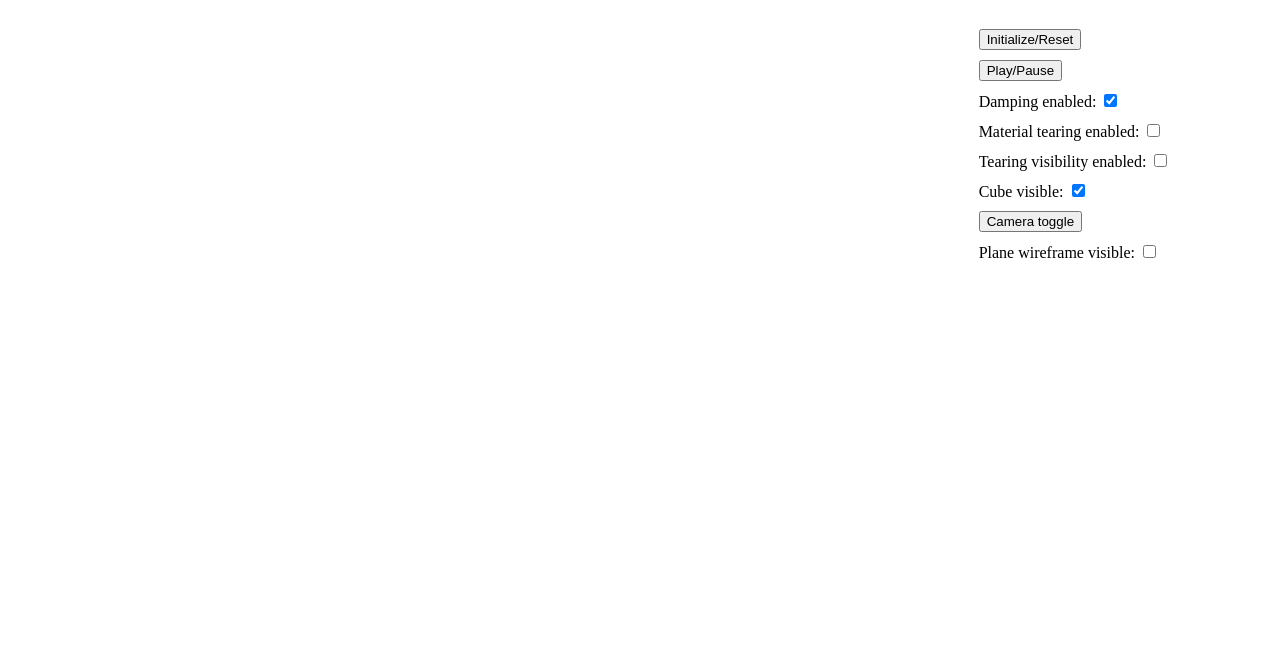
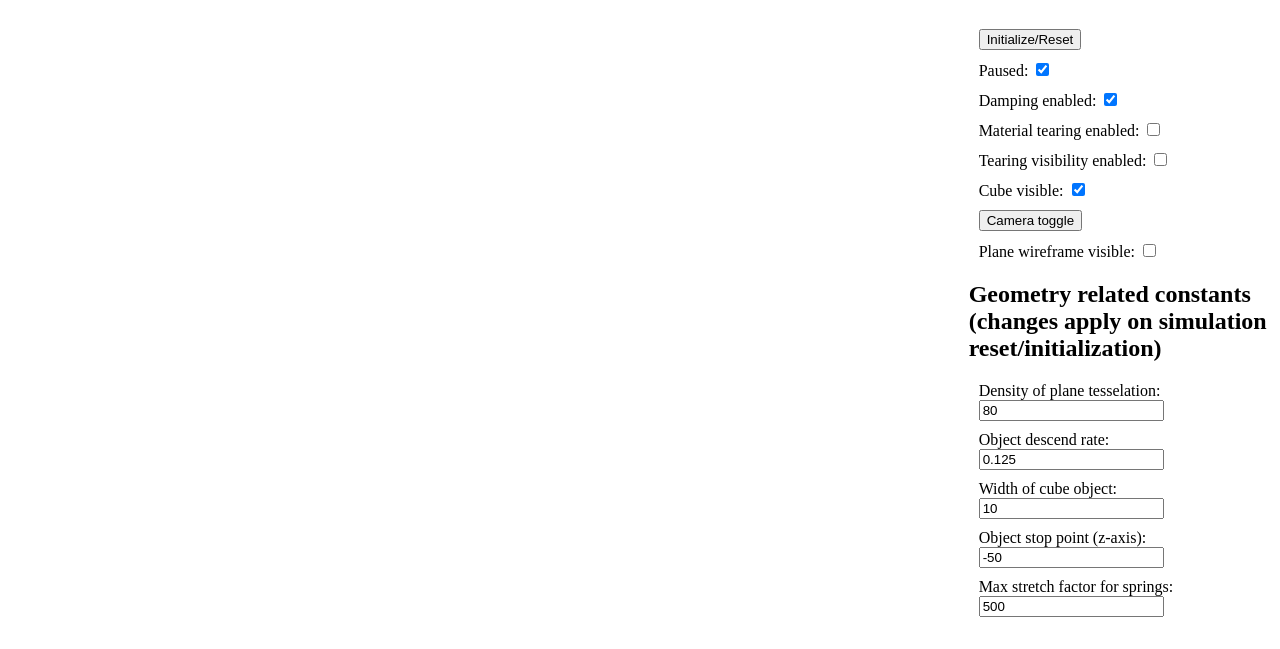
Before and after one commit to mrm8391/ElasticSurfaceFracture, a website: page index.html in a window 1280 px wide. Shown: the part 61-710 px from the top of the page. Drawn offline with Linux system fonts and the light colour scheme.

Commit message:
Add geometry config controls (+fix minor texture bug)
-Add controls that apply on reset/init
-Change pause button to checkbox
-Fix issue of wireframe not applying on reset/init

```diff
--- a/index.html
+++ b/index.html
@@ -18,21 +18,21 @@
         </canvas>
         <div id="confControls">
             <button class="ConfOption" id="initializeId">Initialize/Reset</button>
-            <button class="ConfOption" id="startId">Play/Pause</button>
+
+            <label class="ConfOption">Paused: <input id="pauseId" type="checkbox"></label>
             <label class="ConfOption">Damping enabled: <input id="dampId" type="checkbox"></label>
             <label class="ConfOption">Material tearing enabled: <input id="tearId" type="checkbox"></label>
             <label class="ConfOption">Tearing visibility enabled: <input id="tearVisibleId" type="checkbox"></label>
             <label class="ConfOption">Cube visible: <input id="cubeVisibleId" type="checkbox"></label>
             <button class="ConfOption" id="cameraId">Camera toggle</button>
             <label class="ConfOption">Plane wireframe visible: <input id="wireframeId" type="checkbox"></label>
-            <!-- <label for="planeLevelInput">Density of plane tesselation:</label>
-            <input type="text" id="planeLevelInputId" name="planeLevelInput" placeholder="20">
-            <label for="cubeWidthInput">Width of cube object:</label>
-            <input type="text" id="cubeWidthInputId" name="cubeWidthInput" placeholder="5"> -->
-            <!-- <label for="stopPointInput">Stop point for object:</label>
-            <input type="text" id="stopPointInputId" name="stopPointInput" placeholder="-30">
-            <label for="maxStretchInput">Maximum stretching a spring can handle:</label>
-            <input type="text" id="maxStretchInputId" name="maxStretchInput" placeholder="10"> -->
+
+            <h2>Geometry related constants (changes apply on simulation reset/initialization)</h2>
+            <label class="ConfOption">Density of plane tesselation: <input type="text" id="planeLevelId"></label>
+            <label class="ConfOption">Object descend rate: <input type="text" id="objectDescendId"></label>
+            <label class="ConfOption">Width of cube object: <input type="text" id="cubeWidthId"></label>
+            <label class="ConfOption">Object stop point (z-axis): <input type="text" id="stopPointId"></label>
+            <label class="ConfOption">Max stretch factor for springs: <input type="text" id="maxStretchId"></label>
         </div>
     </div>
 
--- a/js/Buttons.js
+++ b/js/Buttons.js
@@ -1,7 +1,7 @@
 var Buttons = {
 
 	initializeButton: document.getElementById('initializeId'),
-	startButton: document.getElementById('startId'),
+	pauseInput: document.getElementById('pauseId'),
 	dampInput: document.getElementById('dampId'),
 	tearInput: document.getElementById('tearId'),
 	tearVisibleInput: document.getElementById('tearVisibleId'),
@@ -9,10 +9,11 @@ var Buttons = {
 	cameraButton: document.getElementById('cameraId'),
 	wireframeInput: document.getElementById('wireframeId'),
 
-	// planeLevelBox: document.getElementById('planeLevelInputId'),
-	// cubeWidthBox: document.getElementById('cubeWidthInputId'),
-	// stopPointBox: document.getElementById('stopPointInputId'),
-	// maxStretchBox: document.getElementById('maxStretchInputId'),
+	planeLevelBox: document.getElementById('planeLevelId'),
+	objectDescendBox: document.getElementById('objectDescendId'),
+	cubeWidthBox: document.getElementById('cubeWidthId'),
+	stopPointBox: document.getElementById('stopPointId'),
+	maxStretchBox: document.getElementById('maxStretchId'),
 
 	allElements: null,
 
@@ -25,7 +26,7 @@ var Buttons = {
 			}
 		};
 
-		Buttons.startButton.onclick = function() {physicsPause = !physicsPause;};
+		Buttons.pauseInput.onclick = function() {physicsPause = this.checked;};
 		Buttons.dampInput.onclick = function() {CONF.dampingOn = this.checked;};
 		Buttons.tearInput.onclick = function() {CONF.tearable = this.checked;};
 		Buttons.tearVisibleInput.onclick = function() {CONF.tornFacesVisible = this.checked;};
@@ -38,11 +39,35 @@ var Buttons = {
 		Buttons.allElements = [Buttons.startButton, Buttons.dampButton];
 	},
 
+	/*
+	Initialize checkboxes and text fields to values
+	from Config.js
+	*/
 	initialize(){
+		Buttons.pauseInput.checked = CONF.startPaused;
 		Buttons.dampInput.checked = CONF.dampingOn;
 		Buttons.tearInput.checked = CONF.tearable;
 		Buttons.tearVisibleInput.checked = CONF.tornFacesVisible;
 		Buttons.cubeVisibleInput.checked = CONF.cubeVisible;
+
+		Buttons.planeLevelBox.value = CONF.planeLevels;
+		Buttons.objectDescendBox.value = CONF.objectDescendRate;
+		Buttons.cubeWidthBox.value = CONF.cubeWidth;
+		Buttons.stopPointBox.value = CONF.objectStopPoint;
+		Buttons.maxStretchBox.value = CONF.maxStretchFactor;
+	},
+
+	/*
+	Update Config.js based on values in text boxes.
+
+	Does not validate!
+	*/
+	updateFromTextFields(){
+		CONF.planeLevels = parseFloat(Buttons.planeLevelBox.value);
+		CONF.objectDescendRate = parseFloat(Buttons.objectDescendBox.value);
+		CONF.cubeWidth = parseFloat(Buttons.cubeWidthBox.value);
+		CONF.objectStopPoint = parseFloat(Buttons.stopPointBox.value);
+		CONF.maxStretchFactor = parseFloat(Buttons.maxStretchBox.value);
 	},
 
 	disable(element){
--- a/js/Main.js
+++ b/js/Main.js
@@ -46,6 +46,7 @@ var bottomCameraView = {
 Buttons.registerPageInputs();
 
 function initAndStart(){
+	Buttons.updateFromTextFields();
 	simulationRunning = true;
 
 	initPlane();
@@ -272,7 +273,7 @@ function initGeometry(){
 	scene.add( planeMesh );
 
 	// Ensure all material indices are correct
-	Update.toggleWireframe(false);
+	Update.toggleWireframe(CONF.showWireframe);
 }
 
 function initCubeObject(){
```
